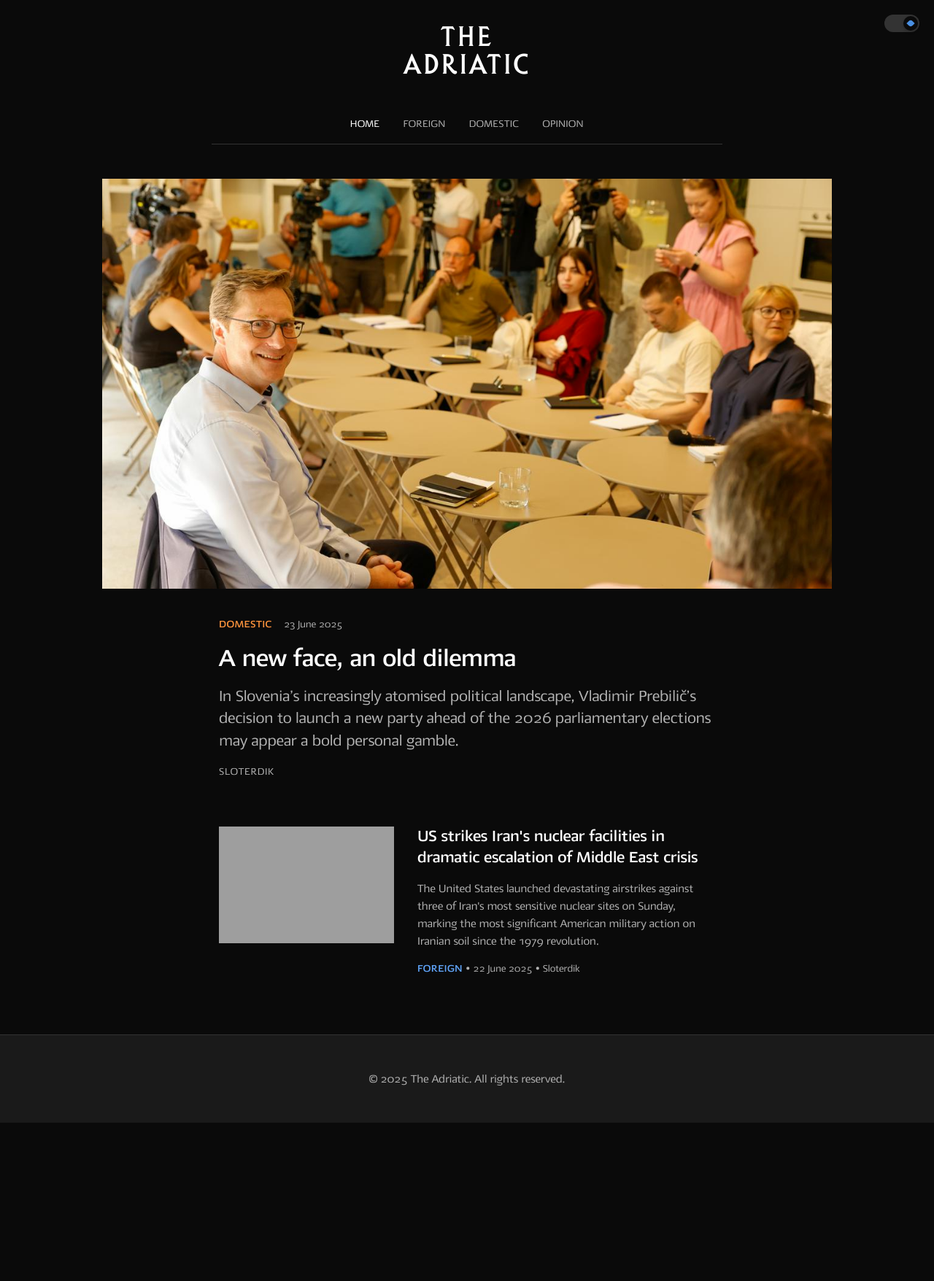
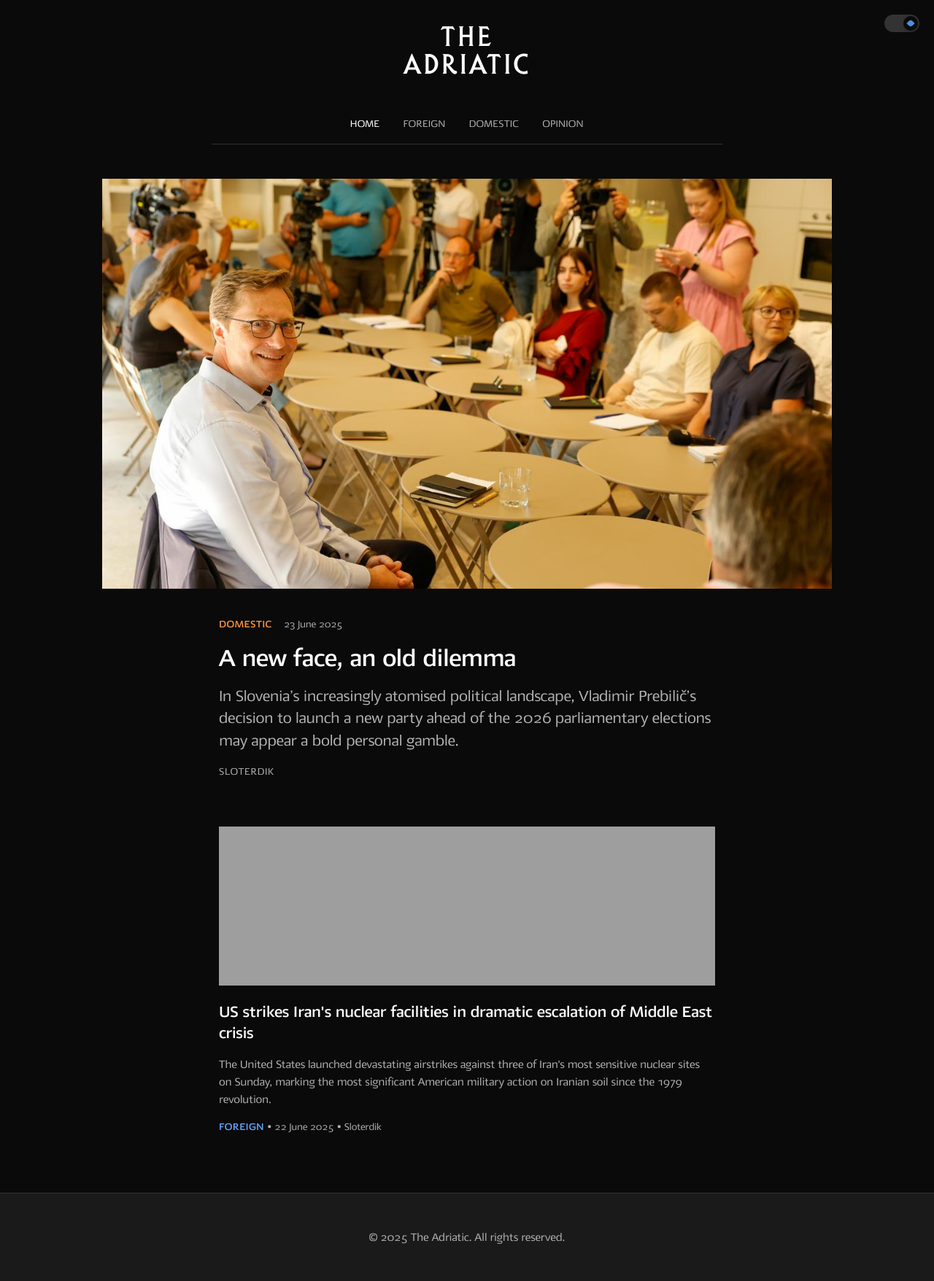
Before and after one commit to tfhoerest/azt, a Jekyll site: the page built from index.html, in a window 1280 px wide. Shown: the whole page at 73% size. Built offline with Jekyll 4.4.1, drawn with Linux system fonts in a browser that asks for light colours; some web fonts are replaced; the list of posts is cut into pages by our own code; before the commit the page ends 1539 px from its top, so only the background shows below that.

Commit message:
Update home.html

```diff
--- a/_layouts/home.html
+++ b/_layouts/home.html
@@ -79,14 +79,12 @@ layout: default
     display: grid;
     grid-template-columns: 1fr;  /* Single column - stacked like Zeit */
     gap: var(--z-ds-space-xl);
-    max-width: 680px;  /* Match hero content width, not image width */
+    max-width: 680px;  /* Match hero content width */
     margin: 0 auto;
 }
 
 .article-item {
-    display: grid;
-    grid-template-columns: 240px 1fr;  /* Smaller image, more text space */
-    gap: var(--z-ds-space-l);
+    display: block;  /* Stack image above content like Zeit */
     padding: 0;
     background-color: transparent;
     border-bottom: none;
@@ -99,8 +97,9 @@ layout: default
 
 .article-thumbnail {
     width: 100%;
-    height: 160px;  /* Proportional to the smaller width */
+    height: 218px;  /* Scaled proportionally: 680px * (282/878) = 218px */
     object-fit: cover;
+    margin-bottom: var(--z-ds-space-s);
 }
 
 .article-content h3 {
@@ -161,12 +160,8 @@ layout: default
         gap: var(--z-ds-space-l);
     }
 
-    .article-item {
-        grid-template-columns: 200px 1fr;  /* Smaller image on tablet */
-    }
-
     .article-thumbnail {
-        height: 140px;
+        height: 193px;  /* Scaled proportionally: 600px * (282/878) = 193px */
     }
 }
 
@@ -231,8 +226,8 @@ layout: default
     }
 
     .article-thumbnail {
-        width: 100%;  /* Full width image like FAZ */
-        height: 200px;  /* Consistent height */
+        width: 100%;  /* Full width image */
+        height: 218px;  /* Keep Zeit's proportions on mobile too */
         margin-bottom: var(--z-ds-space-s);  /* Space between image and text */
     }
 
```
